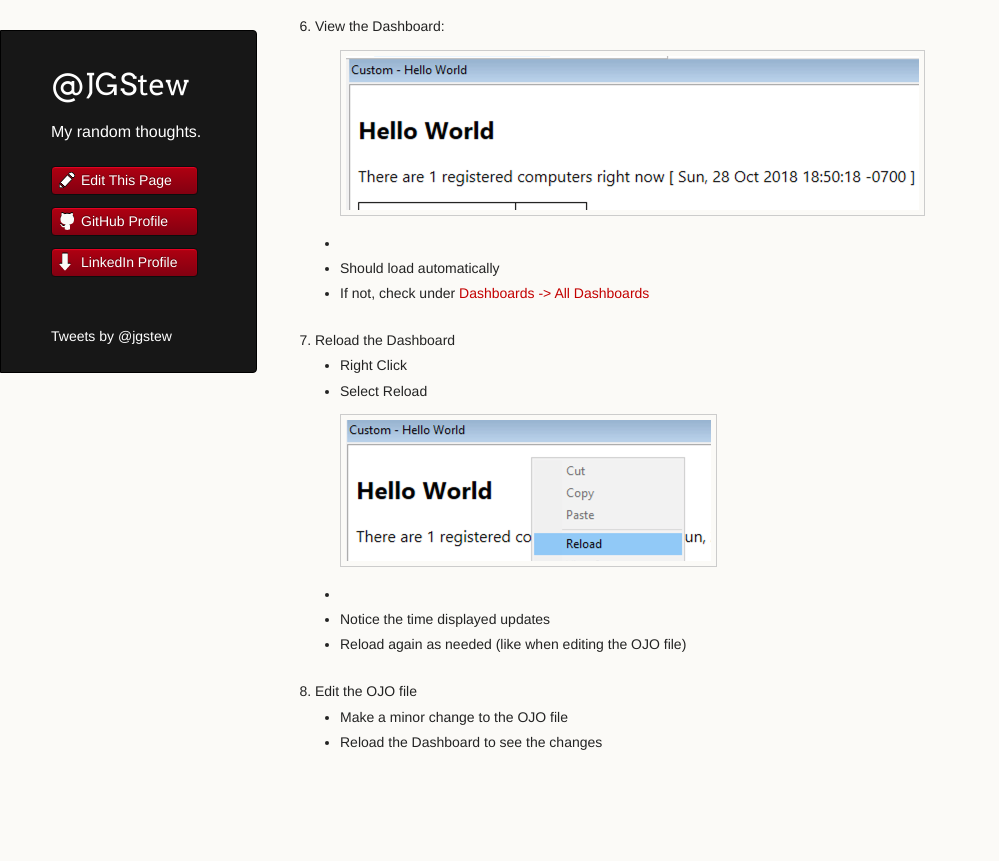
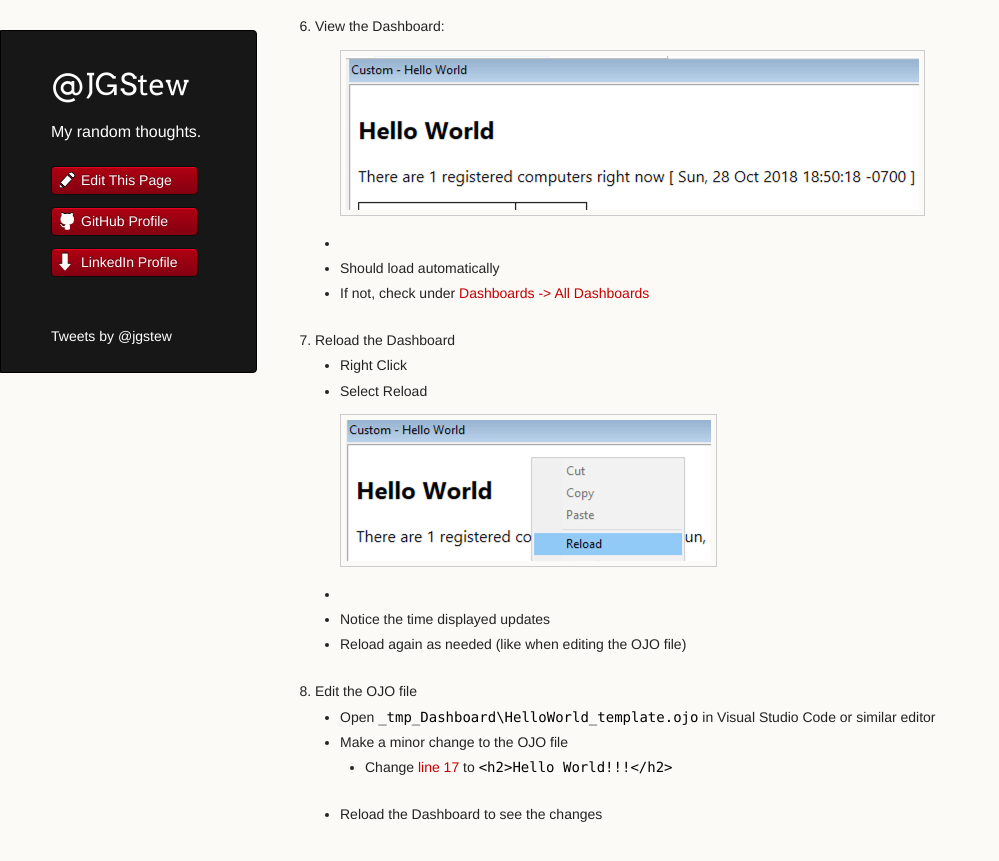
Before and after one commit to jgstew/jgstew.github.io, a Jekyll site: the page built from _posts/2018-10-29-Debug-Dashboard-In-BigFix-Console.md, in a window 1280 px wide and 900 px high, scrolled down 1640 px. Shown: the top 861 px of the window, without its empty margins (0-999 px from the left). Built offline with Jekyll 4.4.1, drawn with Linux system fonts in a browser that asks for light colours; nearby versions of some CDN libraries; comment, search, counter and statistics services are not loaded; before the commit the page ends 2467 px from its top, so only the background shows below that.

Commit message:
Update 2018-10-29-Debug-Dashboard-In-BigFix-Console.md

```diff
--- a/_posts/2018-10-29-Debug-Dashboard-In-BigFix-Console.md
+++ b/_posts/2018-10-29-Debug-Dashboard-In-BigFix-Console.md
@@ -27,5 +27,7 @@
     * Notice the time displayed updates
     * Reload again as needed (like when editing the OJO file)
 1. Edit the OJO file
+    * Open `_tmp_Dashboard\HelloWorld_template.ojo` in Visual Studio Code or similar editor
     * Make a minor change to the OJO file
+        * Change [line 17](https://github.com/jgstew/bigfix-content/blob/master/dashboards/HelloWorld_template.ojo#L17) to `<h2>Hello World!!!</h2>`
     * Reload the Dashboard to see the changes
```
